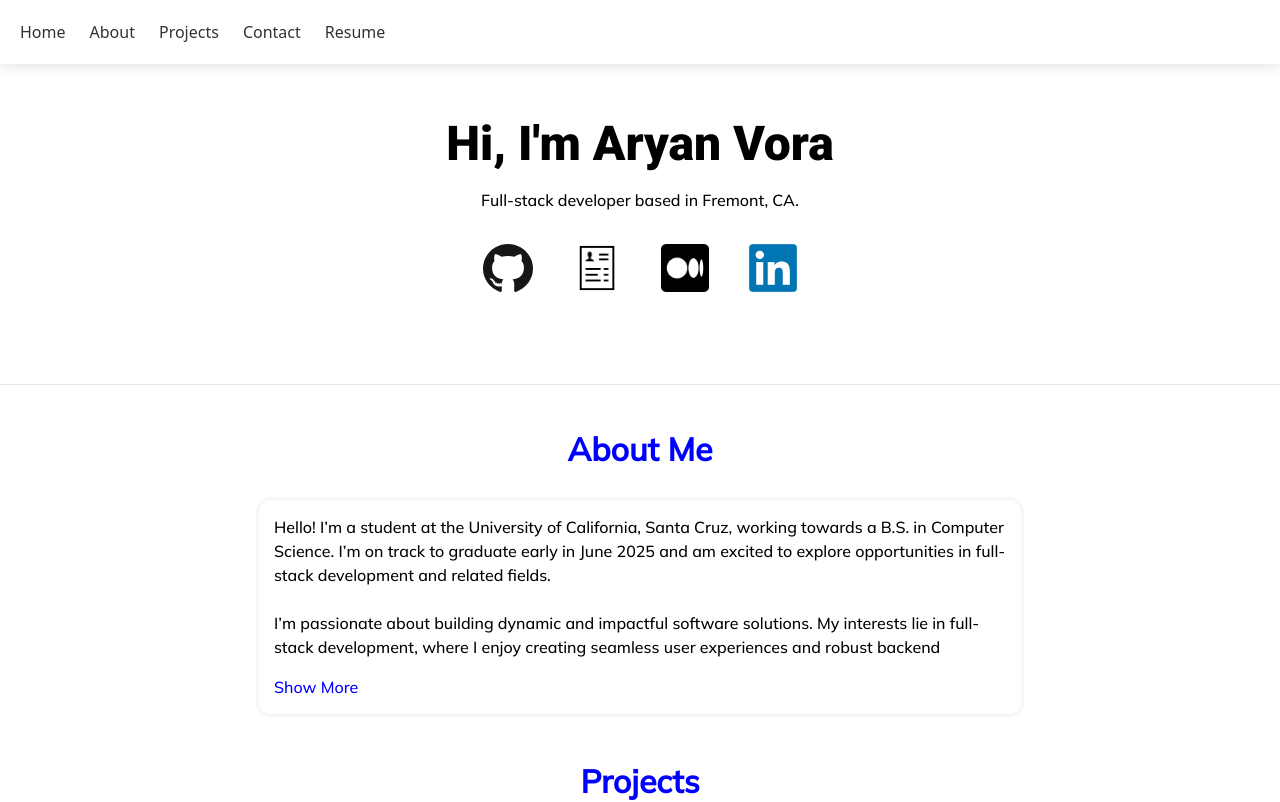
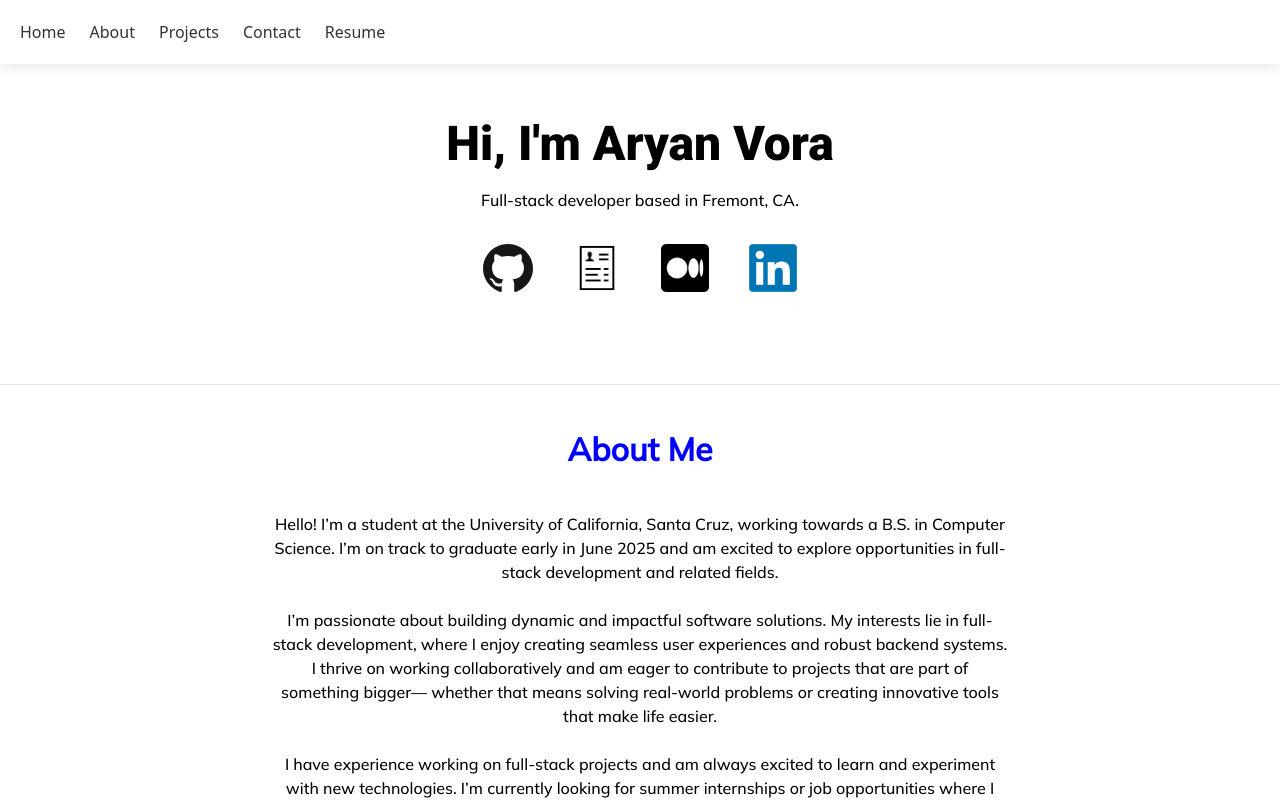
Before and after one commit to Aryan-Vora/Portfolio, a Next.js app: page / in a window 1280 px wide. Shown: the top 802 px of the page. Built offline with nearby package versions, Linux system fonts and the light colour scheme; no server answers.

Commit message:
Removed unnecessary show more

```diff
--- a/app/page.jsx
+++ b/app/page.jsx
@@ -70,7 +70,8 @@ export default function Home() {
         About Me
       </h2>
       <div className={styles.about}>
-        <p className={showMore ? styles.showMore : styles.showLess}>
+        {/* <p className={showMore ? styles.showMore : styles.showLess}> */}
+        <p>
           Hello! I’m a student at the University of California, Santa Cruz,
           working towards a B.S. in Computer Science. I’m on track to graduate
           early in June 2025 and am excited to explore opportunities in
@@ -96,9 +97,9 @@ export default function Home() {
           with others who share a passion for building cool things and making an
           impact!
         </p>
-        <button className={styles.toggleButton} onClick={toggleShowMore}>
+        {/* <button className={styles.toggleButton} onClick={toggleShowMore}>
           {showMore ? "Show Less" : "Show More"}
-        </button>
+        </button> */}
       </div>
       <h2 id="projects" className={styles.subheader}>
         Projects
--- a/app/page.module.css
+++ b/app/page.module.css
@@ -54,12 +54,12 @@
   width: 60%;
   max-width: 800px;
   margin: 3vh auto 3vh auto;
-  border: 3px solid rgba(0, 0, 0, 0.03);
 }
 .about p {
   display: flex;
   flex-direction: column;
   margin: auto;
+  text-align: center;
 }
 .showMore {
   margin-top: 10px;
```
